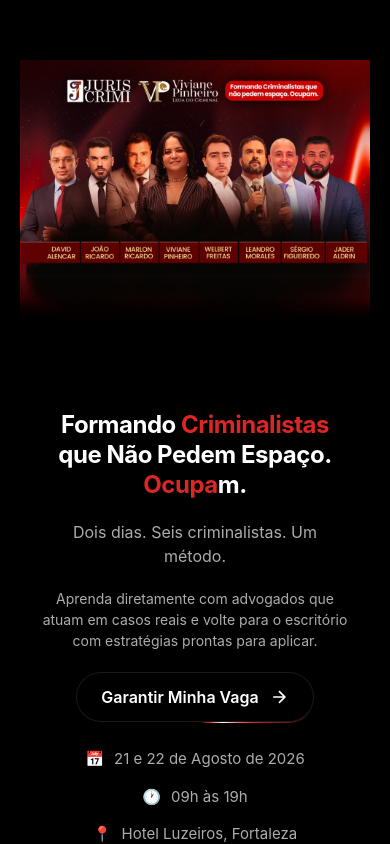
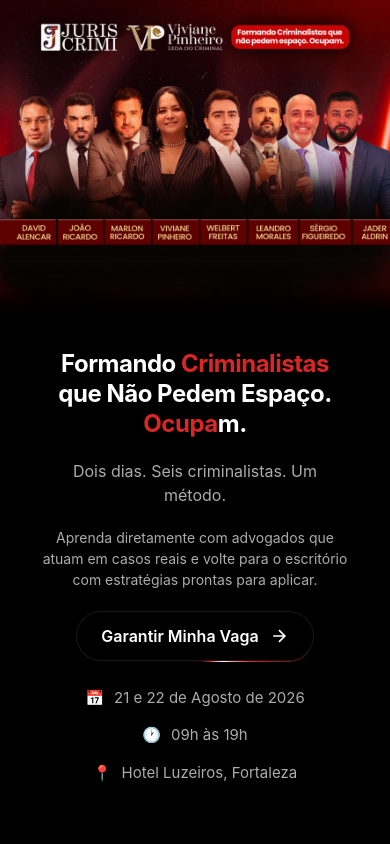
Before and after one commit to aleanmendonca/mentoriajuriscrimi, a React (Vite) app: page / in a window 390 px wide. Shown: the top 844 px of the page. Built offline with nearby package versions, Linux system fonts and the light colour scheme; a web font is replaced by a local one.

Commit message:
Adjust mobile hero text position

```diff
--- a/src/App.jsx
+++ b/src/App.jsx
@@ -562,43 +562,27 @@ function Hero() {
   return (
     <section style={{
       ...styles.hero,
-      paddingTop: isMobile ? '0' : '700px',
-      paddingBottom: isMobile ? '60px' : '100px',
-      paddingLeft: isMobile ? '0' : '30px',
-      paddingRight: isMobile ? '0' : '30px',
+      paddingTop: '0',
+      paddingBottom: isMobile ? '0' : '100px',
+      paddingLeft: '0',
+      paddingRight: '0',
     }}>
-      {/* Background Image */}
-      {isMobile ? (
-        /* Mobile: usa img tag para mostrar imagem inteira */
-        <div style={{ position: 'relative', width: '100%', zIndex: 0 }}>
-          <img
-            src="/heromobile.jpg"
-            alt=""
-            style={{
-              width: '100%',
-              height: 'auto',
-              display: 'block',
-              objectFit: 'contain',
-              maxHeight: '70vh'
-            }}
-          />
-        </div>
-      ) : (
-        /* Desktop: usa background image */
-        <div style={{
+      {/* Imagem só na parte de cima (50vh no mobile) */}
+      <img
+        src={isMobile ? '/heromobile.jpg' : '/hero.jpg'}
+        alt="Mentoria Juriscrimi"
+        style={{
           position: 'absolute',
           top: 0,
           left: 0,
-          right: 0,
-          bottom: 0,
-          backgroundImage: 'url(/hero.jpg)',
-          backgroundSize: 'cover',
-          backgroundPosition: 'center center',
-          backgroundRepeat: 'no-repeat',
+          width: '100%',
+          height: isMobile ? '50vh' : '100%',
+          objectFit: 'cover',
+          objectPosition: 'center top',
           zIndex: 0,
-        }} />
-      )}
-      {/* Overlay com gradiente de baixo para cima */}
+        }}
+      />
+      {/* Overlay gradiente preto embaixo */}
       <div style={{
         position: 'absolute',
         top: 0,
@@ -606,13 +590,13 @@ function Hero() {
         right: 0,
         bottom: 0,
         background: isMobile
-          ? 'linear-gradient(to bottom, rgba(0,0,0,0) 0%, rgba(0,0,0,0) 30%, rgba(0,0,0,0.8) 60%, rgba(0,0,0,1) 100%)'
+          ? 'linear-gradient(to bottom, rgba(0,0,0,0) 0%, rgba(0,0,0,0) 30%, rgba(0,0,0,0.7) 55%, rgba(0,0,0,0.95) 65%)'
           : 'linear-gradient(to top, rgba(0,0,0,0.9) 0%, rgba(0,0,0,0.5) 30%, rgba(0,0,0,0) 100%)',
         zIndex: 1,
       }} />
       <div style={{
         ...styles.heroContent,
-        paddingTop: isMobile ? '0' : '0',
+        paddingTop: isMobile ? '28vh' : '700px',
         paddingLeft: isMobile ? '20px' : '0',
         paddingRight: isMobile ? '20px' : '0',
       }}>
```
